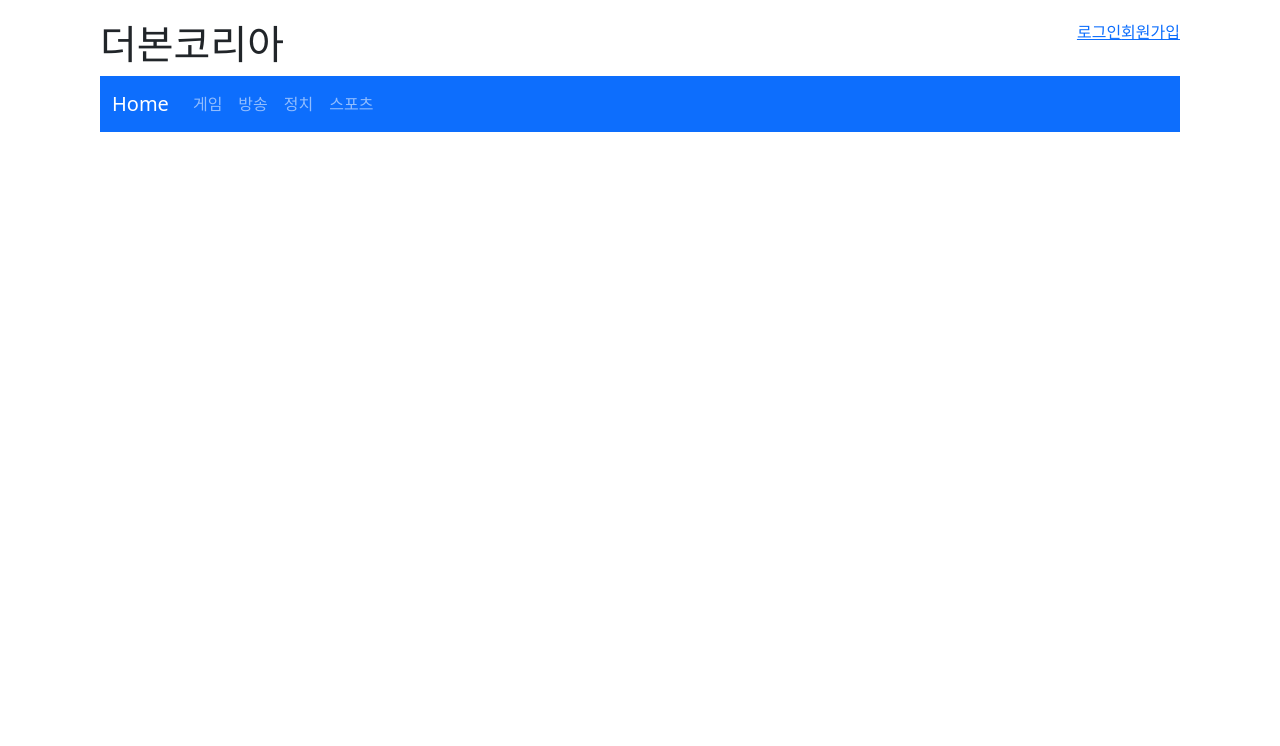
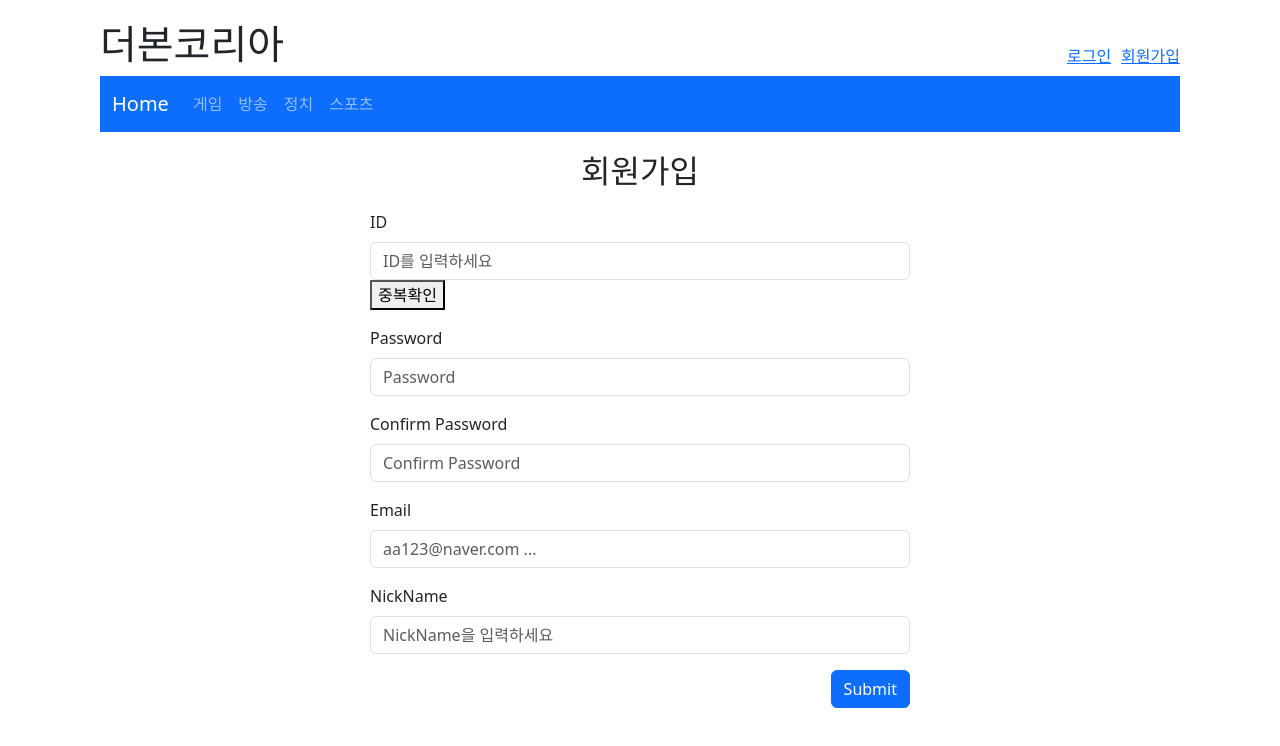
Before and after one commit to jim9474/board-fe, a React (Vite) app: page /createUser in a window 1280 px wide. Shown: the top 746 px of the page. Built offline with nearby package versions, Linux system fonts and the light colour scheme.

Commit message:
Feat: 회원가입 ID 체크 추가

```diff
--- a/src/App.tsx
+++ b/src/App.tsx
@@ -8,6 +8,7 @@ import SportsBoardListPage from './pages/SportsBoardListPage'
 import StreamingBoardListPage from './pages/StreamingBoardListPage'
 import BoardCreateComp from './components/BoardCreateComp'
 import BoardDetailPage from './pages/BoardDetailPage'
+import CreateUserPage from './pages/CreateUserPage'
 
 function App() {
 
@@ -23,6 +24,7 @@ function App() {
           <Route path='/sports' element={<SportsBoardListPage />} />
           <Route path='/create' element={<BoardCreateComp />} />
           <Route path='/detail/:board_id' element={<BoardDetailPage />} />
+          <Route path='/createUser' element={<CreateUserPage />} />
         </Routes>
       </div>
     </BrowserRouter>
--- /dev/null
+++ b/src/components/SignUpFormComp.tsx
@@ -0,0 +1,116 @@
+import React, {useState} from 'react'
+import Form from 'react-bootstrap/Form';
+import Row from 'react-bootstrap/Row';
+import Button from 'react-bootstrap/Button';
+import { Col } from 'react-bootstrap';
+import useApi from '../apis/Api';
+
+interface UserCreateInfo {
+    userId: string;
+    userPw: string;
+    userEmail: string;
+    userNn: string;
+}
+
+const SignUpFormComp = () => {
+    const [idStatus, setIdStatus] = useState<'valid' | 'invalid' | null>(null);
+    const [formData, setFormData] = useState<UserCreateInfo>({
+        userId: '',
+        userPw: '',
+        userEmail: '',
+        userNn: ''
+    });
+
+    const handleIdCheck = () => {
+        useApi.get(`/getCheckId?userId=${formData.userId}`)
+        .then(res => {
+            console.log('userId >>> ', res.data.user_id);
+            if (formData.userId.trim() === '' || formData.userId === res.data.user_id) {
+                setIdStatus('invalid');
+            } else {
+                setIdStatus('valid');
+            }
+        })
+        .catch(err => {
+            console.log(err);
+        });
+    };
+
+    const handleSubmit = (e: React.FormEvent<HTMLFormElement>) => {
+        e.preventDefault();
+        console.log('formData >>> ', formData);
+    };
+
+    return (
+        <>
+        <h2 className='signup'>회원가입</h2>
+        <Form className='list mx-auto w-50' onSubmit={handleSubmit}>
+            <Form.Group className='mb-3' controlId="formGridId">
+                <Form.Label>ID</Form.Label>
+                <Form.Control
+                    placeholder="ID를 입력하세요"
+                    value={formData.userId}
+                    onChange={(e) => setFormData({...formData, userId: e.target.value})}
+                />
+                <Row className="">
+                    <Col xs="auto">
+                        <button onClick={handleIdCheck}>중복확인</button>
+                    </Col>
+                    <Col>
+                        {idStatus === 'valid' && (
+                            <span style={{ color: 'green' }}>✔ 사용이 가능합니다.</span>
+                        )}
+                        {idStatus === 'invalid' && (
+                            <span style={{ color: 'red' }}>✘ 사용이 불가능합니다.</span>
+                        )}
+                    </Col>
+                </Row>
+            </Form.Group>
+
+            <Form.Group className="mb-3" controlId="formGridPassword">
+                <Form.Label>Password</Form.Label>
+                <Form.Control
+                    type="password"
+                    placeholder="Password"
+                    value={formData.userPw}
+                    onChange={(e) => setFormData({...formData, userPw: e.target.value})}
+                />
+            </Form.Group>
+
+
+            <Form.Group className="mb-3" controlId="formGridConfirmPassword">
+                <Form.Label>Confirm Password</Form.Label>
+                <Form.Control type="password" placeholder="Confirm Password" />
+            </Form.Group>
+
+            <Form.Group className="mb-3" controlId="formGridEmail">
+                <Form.Label>Email</Form.Label>
+                <Form.Control
+                    type='email'
+                    placeholder="aa123@naver.com ..."
+                    value={formData.userEmail}
+                    onChange={(e) => setFormData({...formData, userEmail: e.target.value})}
+                />
+            </Form.Group>
+
+            <Row className="mb-3">
+                <Form.Group className='' controlId="formGridNickName">
+                    <Form.Label>NickName</Form.Label>
+                    <Form.Control
+                        placeholder="NickName을 입력하세요"
+                        value={formData.userNn}
+                        onChange={(e) => setFormData({...formData, userNn: e.target.value})}
+                    />
+                </Form.Group>
+            </Row>
+            <div className='form_btn_group'>
+            <Button variant="primary" type="submit">
+                Submit
+            </Button>
+            </div>
+        </Form>
+        </>
+    );
+}
+
+export default SignUpFormComp
--- a/src/index.css
+++ b/src/index.css
@@ -32,6 +32,18 @@
 }
 
 .main {
+  position: relative;
+}
+
+.main div {
+  position: absolute;
   display: flex;
-  justify-content: space-between;
+  bottom: 0;
+  right: 0;
+  gap: 10px;
 }
+
+.signup {
+  text-align: center;
+  align-items: center;
+}
--- /dev/null
+++ b/src/pages/CreateUserPage.tsx
@@ -0,0 +1,13 @@
+import React from 'react'
+import SignUpFormComp from '../components/SignUpFormComp';
+
+
+const CreateUserPage = () => {
+    return (
+        <div className='list'>
+            <SignUpFormComp />
+        </div>
+    );
+}
+
+export default CreateUserPage
```
